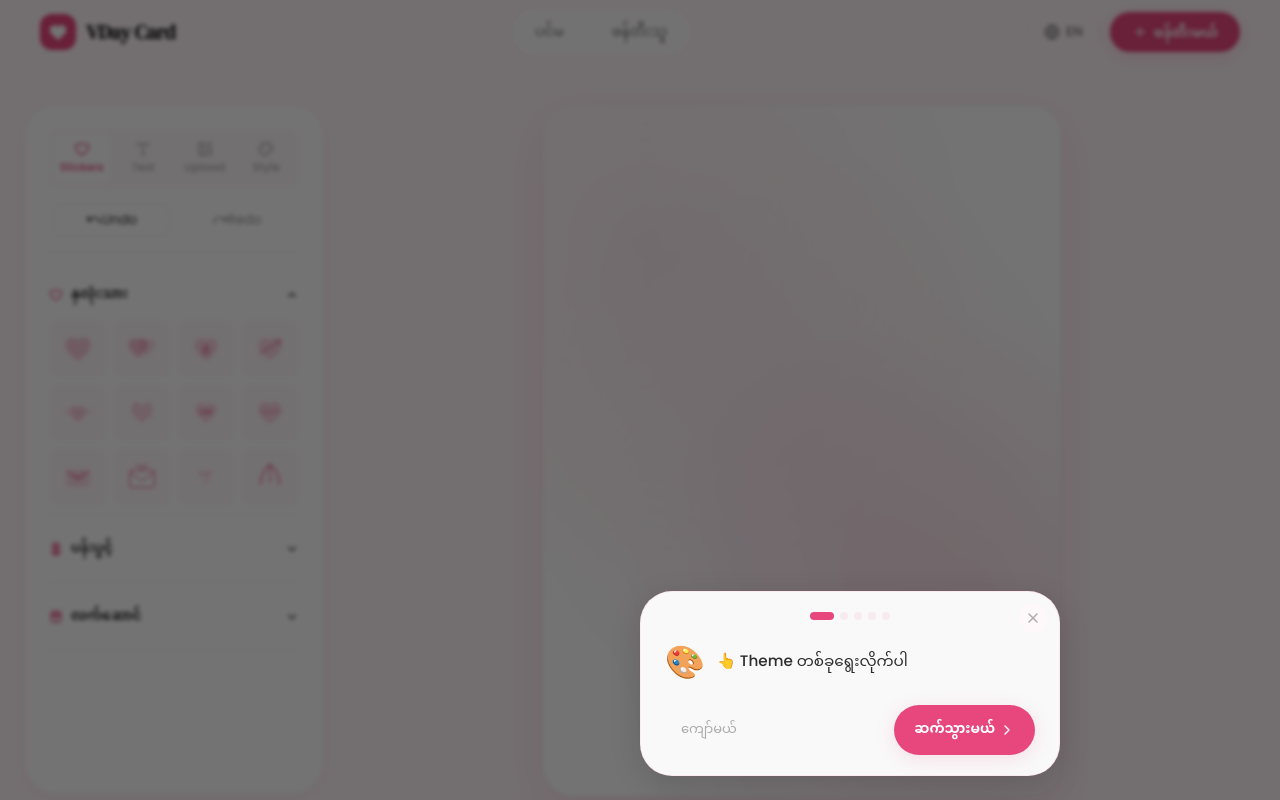
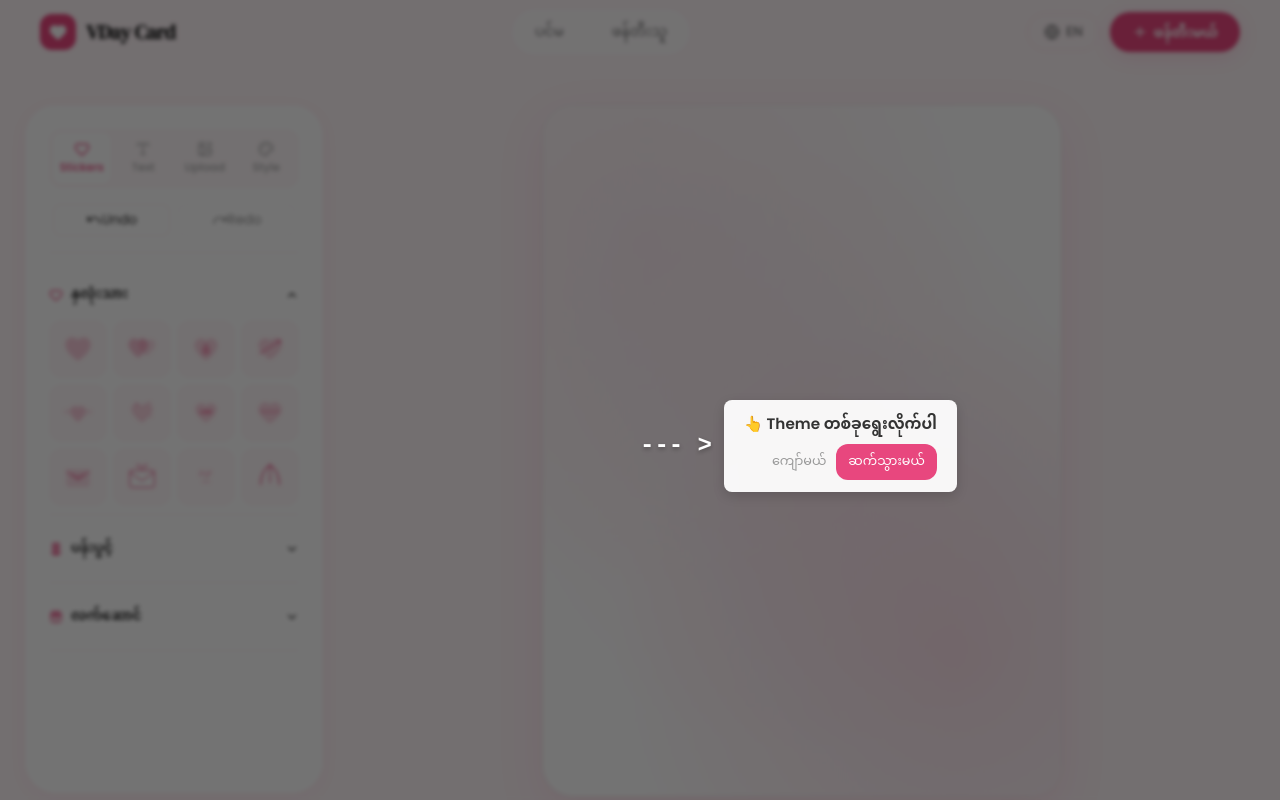
Before and after one commit to phyodynamics/VDay-Card, a Next.js app: page /create in a window 1280 px wide. Shown: the top 800 px of the page. Built offline with nearby package versions, Linux system fonts and the light colour scheme.

Commit message:
Update OverlayGuide visual style to text pointer with arrow as requested

```diff
--- a/src/components/OverlayGuide.tsx
+++ b/src/components/OverlayGuide.tsx
@@ -1,9 +1,6 @@
-"use client";
-
 import { useState, useEffect, useCallback } from "react";
 import { motion, AnimatePresence } from "framer-motion";
 import { useLanguage } from "@/i18n/LanguageContext";
-import { ChevronRight, X } from "lucide-react";
 
 interface GuideStep {
   targetSelector: string;
@@ -119,45 +116,126 @@ export default function OverlayGuide() {
             />
           )}
 
-          {/* Bottom tooltip card */}
+          {/* Text Pointer */}
           <motion.div
-            className="guide-card"
-            initial={{ opacity: 0, y: 40 }}
-            animate={{ opacity: 1, y: 0 }}
-            exit={{ opacity: 0, y: 40 }}
+            className="guide-pointer"
+            initial={{ opacity: 0, x: -20 }}
+            animate={{ opacity: 1, x: 0 }}
+            exit={{ opacity: 0, x: -20 }}
             transition={{ type: "spring", stiffness: 300, damping: 28 }}
             key={currentStep}
+            style={{
+              position: "fixed",
+              // Responsive positioning logic would be better moved to a calculated state,
+              // but for now let's place it intelligently based on available space if possible.
+              // Mobile check:
+              top:
+                typeof window !== "undefined" && window.innerWidth < 768
+                  ? highlightRect
+                    ? highlightRect.bottom + 20
+                    : "50%"
+                  : highlightRect
+                    ? highlightRect.top + highlightRect.height / 2 - 20
+                    : "50%",
+              left:
+                typeof window !== "undefined" && window.innerWidth < 768
+                  ? "50%"
+                  : highlightRect
+                    ? highlightRect.right + 20
+                    : "50%",
+              transform:
+                typeof window !== "undefined" && window.innerWidth < 768
+                  ? "translateX(-50%)"
+                  : "none",
+              zIndex: 10000,
+              pointerEvents: "none", // Allow clicking through if needed, but we have overlay
+            }}
           >
-            {/* Close button */}
-            <button className="guide-close" onClick={handleFinish}>
-              <X size={16} />
-            </button>
-
-            {/* Progress dots */}
-            <div className="guide-progress">
-              {GUIDE_STEPS.map((_, i) => (
+            <div
+              style={{
+                display: "flex",
+                alignItems: "center",
+                gap: "12px",
+                flexDirection:
+                  typeof window !== "undefined" && window.innerWidth < 768
+                    ? "column"
+                    : "row",
+              }}
+            >
+              <span
+                style={{
+                  color: "white",
+                  fontSize: "1.5rem",
+                  fontWeight: "bold",
+                  textShadow: "0 2px 4px rgba(0,0,0,0.3)",
+                  fontFamily: "monospace",
+                  transform:
+                    typeof window !== "undefined" && window.innerWidth < 768
+                      ? "rotate(90deg)"
+                      : "none",
+                  display: "inline-block",
+                }}
+              >
+                --- &gt;
+              </span>
+              <div
+                style={{
+                  background: "rgba(255, 255, 255, 0.95)",
+                  padding: "12px 20px",
+                  borderRadius: "8px",
+                  boxShadow: "0 4px 12px rgba(0,0,0,0.15)",
+                  maxWidth: "280px",
+                  pointerEvents: "auto",
+                }}
+              >
+                <p
+                  style={{
+                    margin: 0,
+                    fontSize: "0.95rem",
+                    fontWeight: 600,
+                    color: "#333",
+                  }}
+                >
+                  {t(step.messageKey)}
+                </p>
                 <div
-                  key={i}
-                  className={`guide-dot ${i === currentStep ? "guide-dot-active" : ""} ${i < currentStep ? "guide-dot-done" : ""}`}
-                />
-              ))}
-            </div>
-
-            {/* Content */}
-            <div className="guide-content">
-              <span className="guide-icon">{step.icon}</span>
-              <p className="guide-message">{t(step.messageKey)}</p>
-            </div>
-
-            {/* Actions */}
-            <div className="guide-actions">
-              <button className="guide-skip-btn" onClick={handleFinish}>
-                {t("guide.skip")}
-              </button>
-              <button className="guide-next-btn" onClick={handleNext}>
-                {isLast ? t("guide.finish") : t("guide.next")}
-                {!isLast && <ChevronRight size={16} />}
-              </button>
+                  style={{
+                    marginTop: "8px",
+                    display: "flex",
+                    gap: "10px",
+                    justifyContent: "flex-end",
+                  }}
+                >
+                  <button
+                    onClick={handleFinish}
+                    style={{
+                      border: "none",
+                      background: "none",
+                      fontSize: "0.8rem",
+                      color: "#999",
+                      cursor: "pointer",
+                      pointerEvents: "auto",
+                    }}
+                  >
+                    {t("guide.skip")}
+                  </button>
+                  <button
+                    onClick={handleNext}
+                    style={{
+                      border: "none",
+                      background: "var(--primary)",
+                      color: "white",
+                      padding: "4px 12px",
+                      borderRadius: "12px",
+                      fontSize: "0.8rem",
+                      cursor: "pointer",
+                      pointerEvents: "auto",
+                    }}
+                  >
+                    {isLast ? t("guide.finish") : t("guide.next")}
+                  </button>
+                </div>
+              </div>
             </div>
           </motion.div>
         </>
```
